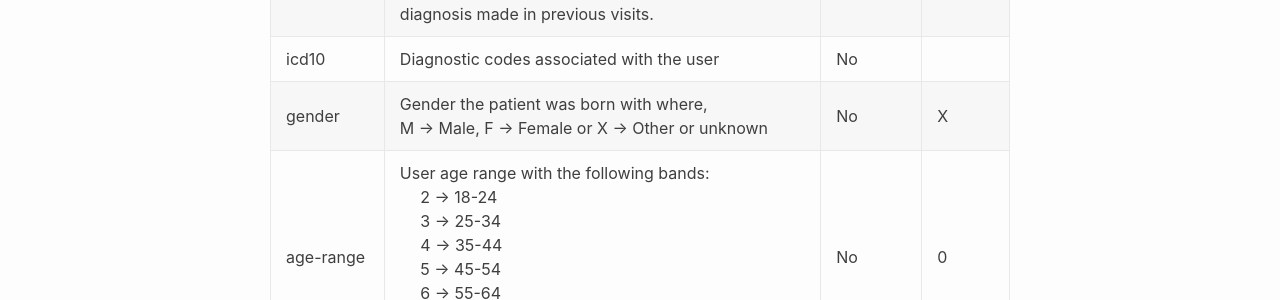
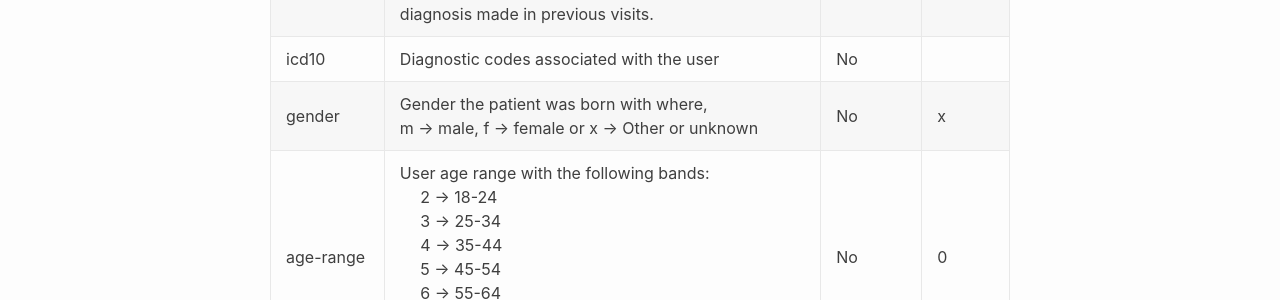
Before and after one commit to PopulusMedia/docs, a Jekyll site: the page docs/index.html, which Jekyll copies as it is, in a window 1280 px wide and 900 px high, scrolled down 1585 px. Shown: the part 154-454 px from the top of the window. Built offline with Jekyll 4.4.1, drawn with Linux system fonts in a browser that asks for light colours.

```diff
--- a/docs/feed.xml
+++ b/docs/feed.xml
@@ -1,4 +1,4 @@
-<?xml version="1.0" encoding="utf-8"?><feed xmlns="http://www.w3.org/2005/Atom" ><generator uri="https://jekyllrb.com/" version="4.1.1">Jekyll</generator><link href="/docs/feed.xml" rel="self" type="application/atom+xml" /><link href="/docs/" rel="alternate" type="text/html" /><updated>2022-07-12T16:44:54-04:00</updated><id>/docs/feed.xml</id><title type="html">Populus Media - Integration Guide</title><subtitle>Populus Media - Integration Guide for Telehealth Media Partners  </subtitle><entry><title type="html">Welcome to Jekyll!</title><link href="/docs/jekyll/update/2020/10/14/welcome-to-jekyll.html" rel="alternate" type="text/html" title="Welcome to Jekyll!" /><published>2020-10-14T13:33:46-04:00</published><updated>2020-10-14T13:33:46-04:00</updated><id>/docs/jekyll/update/2020/10/14/welcome-to-jekyll</id><content type="html" xml:base="/docs/jekyll/update/2020/10/14/welcome-to-jekyll.html"><![CDATA[<p>You’ll find this post in your <code class="language-plaintext highlighter-rouge">_posts</code> directory. Go ahead and edit it and re-build the site to see your changes. You can rebuild the site in many different ways, but the most common way is to run <code class="language-plaintext highlighter-rouge">jekyll serve</code>, which launches a web server and auto-regenerates your site when a file is updated.</p>
+<?xml version="1.0" encoding="utf-8"?><feed xmlns="http://www.w3.org/2005/Atom" ><generator uri="https://jekyllrb.com/" version="4.1.1">Jekyll</generator><link href="/docs/feed.xml" rel="self" type="application/atom+xml" /><link href="/docs/" rel="alternate" type="text/html" /><updated>2022-07-13T10:54:55-04:00</updated><id>/docs/feed.xml</id><title type="html">Populus Media - Integration Guide</title><subtitle>Populus Media - Integration Guide for Telehealth Media Partners  </subtitle><entry><title type="html">Welcome to Jekyll!</title><link href="/docs/jekyll/update/2020/10/14/welcome-to-jekyll.html" rel="alternate" type="text/html" title="Welcome to Jekyll!" /><published>2020-10-14T13:33:46-04:00</published><updated>2020-10-14T13:33:46-04:00</updated><id>/docs/jekyll/update/2020/10/14/welcome-to-jekyll</id><content type="html" xml:base="/docs/jekyll/update/2020/10/14/welcome-to-jekyll.html"><![CDATA[<p>You’ll find this post in your <code class="language-plaintext highlighter-rouge">_posts</code> directory. Go ahead and edit it and re-build the site to see your changes. You can rebuild the site in many different ways, but the most common way is to run <code class="language-plaintext highlighter-rouge">jekyll serve</code>, which launches a web server and auto-regenerates your site when a file is updated.</p>
 
 <p>Jekyll requires blog post files to be named according to the following format:</p>
 
--- a/docs/index.html
+++ b/docs/index.html
@@ -146,9 +146,9 @@
     </tr>
     <tr>
       <td>gender</td>
-      <td>Gender the patient was born with where,<br /> M → Male, F → Female or X → Other or unknown</td>
+      <td>Gender the patient was born with where,<br /> m → male, f → female or x → Other or unknown</td>
       <td>No</td>
-      <td>X</td>
+      <td>x</td>
     </tr>
     <tr>
       <td>age-range</td>
--- a/index.markdown
+++ b/index.markdown
@@ -30,7 +30,7 @@ To see how attributes can be passed, please check out the sections on [HTML](htm
 | reason | A user entered reason for the visit, this would be used to determine the best possible content for the opportunity | No | |
 | keywords | A list of comma separate keywords for the user or session to be used to determine the best content for the opportunity. It may contain the specialty or therapeutic categories 	associated with the question or the visit.   May also contain other attributes associate user the patient like comorbodities or diagnosis made in previous visits. | No | |
 | icd10 | Diagnostic codes associated with the user | No | |
-| gender | Gender the patient was born with where,<br/> M &rarr; Male, F &rarr; Female or X &rarr; Other or unknown | No | X |
+| gender | Gender the patient was born with where,<br/> m &rarr; male, f &rarr; female or x &rarr; Other or unknown | No | x |
 | age-range | User age range with the following bands:<br/>&emsp; 2 &rarr; 18-24<br/>&emsp; 3 &rarr; 25-34<br/>&emsp; 4 &rarr; 35-44<br/>&emsp; 5 &rarr; 45-54<br/>&emsp; 6 &rarr; 55-64 <br/>&emsp; 7 &rarr; 65+<br/>&emsp; 0 &rarr; unknown| No | 0 |
 | age | User age, may be used if age ranges aren't readily available | No | none |
 | race | Race associated with the where, <br/>&emsp; 1 &rarr; White, not hispanic<br/>&emsp; 2 &rarr; Black, not hispanic<br/>&emsp; 3 &rarr; Hispanic<br/>&emsp; 4 &rarr; American Indian or Alaska Native<br/>&emsp; 5 &rarr; Asian or Pacific Islander<br/>&nbsp;&ensp; -1 &rarr; Missing or Uknown | No | -1 |
```
